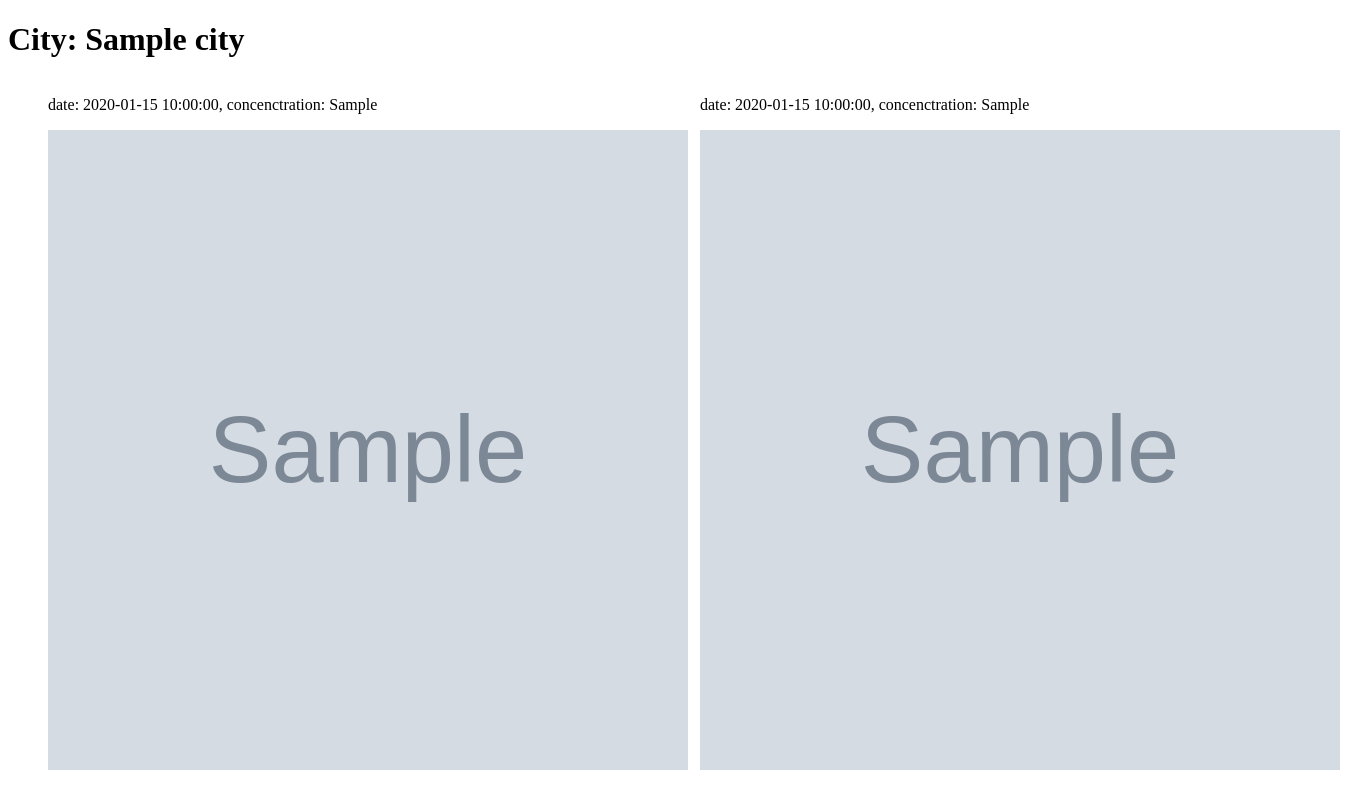
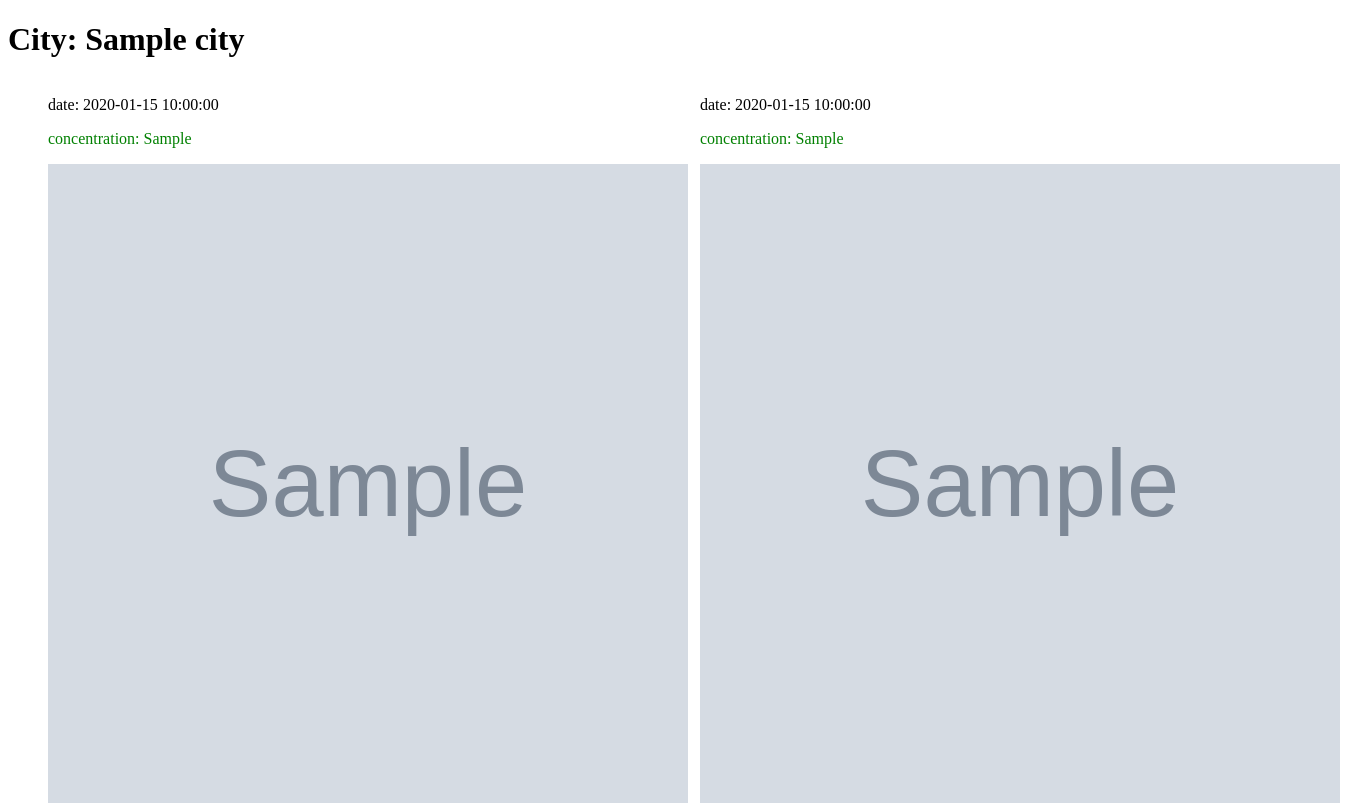
Before and after one commit to vetleras/air2.0, a Python web app: template templates/results.html in a window 1360 px wide. Shown: the top 803 px of the page. Run offline with Jinja, Linux system fonts and the light colour scheme; the template is opened without the code that fills it: most values are stand-ins (such as "Sample title", 1, 10 or a date in 2020); grey boxes marked "Sample" are stand-in pictures.

Commit message:
add colors

```diff
--- a/templates/results.html
+++ b/templates/results.html
@@ -42,25 +42,27 @@ h1 {
     <div class="row">
 
       <div class="column">
-        <p>date: {{ date_1 }}, concenctration: {{ conc_1 }}</p>
+        <p>date: {{ date_1 }}</p>
+        <p style={% if conc_1 > 50 %} "color:red;" {% else %} "color:green;" {% endif %}> concentration: {{ conc_1 }}</p>
         <img id="img_prev" src={{ img_1 }} style="width:640px;height:640px;">
 
         <p style="text-align: left;">{% if prev != 'None' %}<script>
           checkLeft = true;
         </script>{% else %}<script>
           checkLeft = false;
-        </script> 🙁{% endif %}</p>
+        </script>🙁{% endif %}</p>
       </div>
 
       <div class="column">
-        <p>date: {{ date_2 }}, concenctration: {{ conc_2 }}</p>
+        <p>date: {{ date_2 }}</p>
+        <p style={% if conc_2 > 50 %} "color:red;" {% else %} "color:green;" {% endif %}> concentration: {{ conc_2 }}</p>
         <img id="img_next" src={{ img_2 }} style="width:640px;height:640px;">
 
         <p style="text-align: right;">{% if next != 'None' %}<script>
         checkRight = true;
         </script>{% else %}<script>
         checkRight = false;
-        </script> 🙁{% endif %}</p>
+        </script>🙁{% endif %}</p>
       </div>
 
     </div>
```
Also changed, not shown: generate_html.py (+3 -4 lines).
